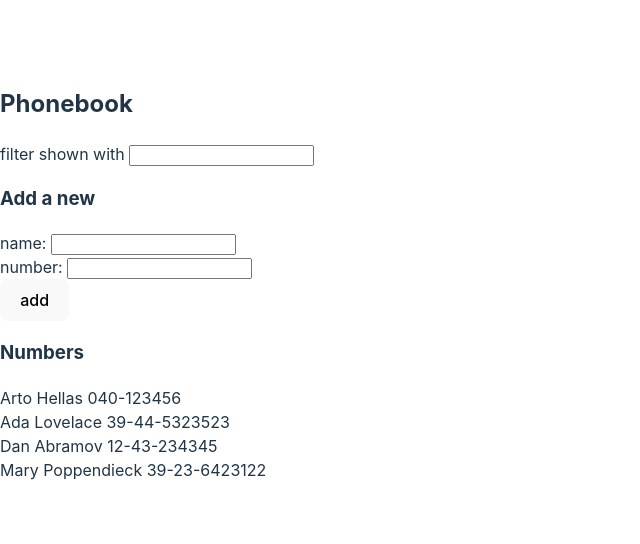
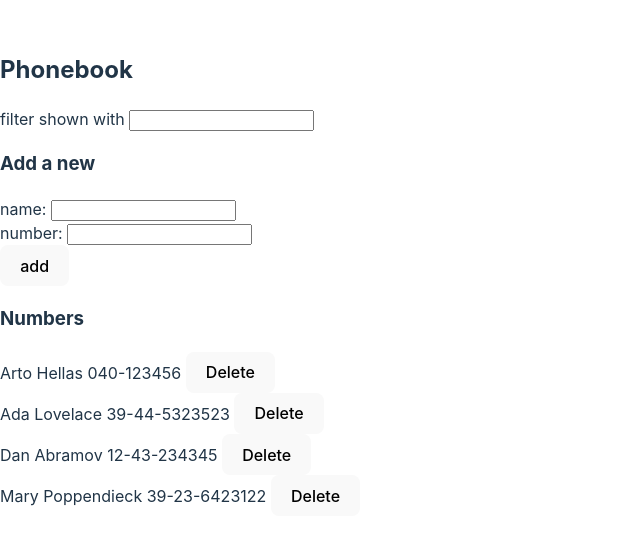
Before and after one commit to vineetverma321/FSO, a React (Vite) app in the folder P20620/: page / in a window 1280 px wide. Shown: the part 126-670 px from the top of the page, without its empty margins (0-640 px from the left). Built offline with nearby package versions, Linux system fonts and the light colour scheme; data requests are answered from the project's data file.

Commit message:
Exercises 2.12-2.14

```diff
--- a/P20620/package.json
+++ b/P20620/package.json
@@ -8,7 +8,7 @@
     "build": "vite build",
     "lint": "eslint .",
     "preview": "vite preview",
-    "server": "json-server -p3001 --watch db.json"
+    "server": "json-server -p3001 db.json"
   },
   "dependencies": {
     "axios": "^1.7.9",
--- a/P20620/src/App.jsx
+++ b/P20620/src/App.jsx
@@ -1,71 +1,8 @@
 import { useState, useEffect } from 'react';
-import axios from 'axios';
-
-const SearchFilter = ({ searchTerm, handleFilter }) => {
-  return (
-    <div>
-      filter shown with{'  '}
-      <input
-        name="filter"
-        value={searchTerm}
-        onChange={handleFilter}
-        autoComplete="off"
-      />
-    </div>
-  );
-};
-
-const FormNewPeople = ({
-  newName,
-  handleNewName,
-  newNumber,
-  handleNewNumber,
-  addNewPerson,
-}) => {
-  return (
-    <form onSubmit={addNewPerson}>
-      <div>
-        name:{' '}
-        <input
-          name="name"
-          value={newName}
-          onChange={handleNewName}
-          autoComplete="off"
-        />
-      </div>
-      <div>
-        number:{' '}
-        <input
-          name="number"
-          value={newNumber}
-          onChange={handleNewNumber}
-          autoComplete="off"
-        />
-      </div>
-      <div>
-        <button type="submit">add</button>
-      </div>
-    </form>
-  );
-};
-
-const Person = ({ perObj }) => {
-  return (
-    <div>
-      {perObj.name} {perObj.number}
-    </div>
-  );
-};
-
-const PersonsDisplay = ({ multPersons }) => {
-  return (
-    <div>
-      {multPersons.map((person) => (
-        <Person perObj={person} key={person.name + person.number} />
-      ))}
-    </div>
-  );
-};
+import personService from './services/persons';
+import SearchFilter from './components/searchFilter';
+import FormNewPeople from './components/FormNewPeople';
+import PersonsDisplay from './components/PersonsDisplay';
 
 // start of app component
 const App = () => {
@@ -81,10 +18,10 @@ const App = () => {
   const [filterPersons, setFilterPersons] = useState(persons);
 
   useEffect(() => {
-    axios.get('http://localhost:3001/persons').then((response) => {
-      // console.log(response.data);
-      setPersons(response.data);
-      setFilterPersons(response.data);
+    personService.get().then((people) => {
+      // console.log(people);
+      setPersons(people);
+      setFilterPersons(people);
     });
   }, []);
 
@@ -97,11 +34,21 @@ const App = () => {
 
   const handleFilter = (e) => {
     setSearchTerm(e.target.value);
-    // const searchTerm = e.target.value.toLowerCase();
     const newFilterPersons = persons.filter((person) =>
       person.name.toLowerCase().includes(e.target.value.toLowerCase())
     );
     setFilterPersons(newFilterPersons);
+  };
+
+  const Person = ({ perObj }) => {
+    return (
+      <div>
+        {perObj.name} {perObj.number}{' '}
+        <button onClick={() => delPerson(perObj.name, perObj.id)}>
+          Delete
+        </button>
+      </div>
+    );
   };
 
   const addNewPerson = (e) => {
@@ -119,10 +66,25 @@ const App = () => {
       ? alert(
           `${newPersonObj.name} already exists in the phonebook with number ${newPersonObj.number}`
         )
-      : (setPersons(persons.concat(newPersonObj)),
-        setNewName(''),
-        setNewNumber(''),
-        setFilterPersons(persons.concat(newPersonObj)));
+      : // axios.post('http://localhost:3001/persons', newPersonObj)
+        personService.create(newPersonObj).then((person) => {
+          setPersons(persons.concat(person)),
+            setNewName(''),
+            setNewNumber(''),
+            setFilterPersons(persons.concat(person));
+        });
+  };
+
+  const delPerson = (name, id) => {
+    if (window.confirm(`Delete ${name}?`)) {
+      personService.deletePerson(id).then((deletedPerson) => {
+        console.log(deletedPerson);
+        setPersons(persons.filter((person) => person.id !== deletedPerson.id));
+        setFilterPersons(
+          persons.filter((person) => person.id !== deletedPerson.id)
+        );
+      });
+    }
   };
 
   return (
@@ -138,7 +100,7 @@ const App = () => {
         addNewPerson={addNewPerson}
       />
       <h3>Numbers</h3>
-      <PersonsDisplay multPersons={filterPersons} />
+      <PersonsDisplay Person={Person} multPersons={filterPersons} />
     </div>
   );
 };
--- /dev/null
+++ b/P20620/src/components/FormNewPeople.jsx
@@ -0,0 +1,35 @@
+const FormNewPeople = ({
+  newName,
+  handleNewName,
+  newNumber,
+  handleNewNumber,
+  addNewPerson,
+}) => {
+  return (
+    <form onSubmit={addNewPerson}>
+      <div>
+        name:{' '}
+        <input
+          name="name"
+          value={newName}
+          onChange={handleNewName}
+          autoComplete="off"
+        />
+      </div>
+      <div>
+        number:{' '}
+        <input
+          name="number"
+          value={newNumber}
+          onChange={handleNewNumber}
+          autoComplete="off"
+        />
+      </div>
+      <div>
+        <button type="submit">add</button>
+      </div>
+    </form>
+  );
+};
+
+export default FormNewPeople;
--- /dev/null
+++ b/P20620/src/components/PersonsDisplay.jsx
@@ -0,0 +1,11 @@
+const PersonsDisplay = ({ Person, multPersons }) => {
+  return (
+    <div>
+      {multPersons.map((person) => (
+        <Person perObj={person} key={person.name + person.number} />
+      ))}
+    </div>
+  );
+};
+
+export default PersonsDisplay;
--- /dev/null
+++ b/P20620/src/components/searchFilter.jsx
@@ -0,0 +1,15 @@
+const SearchFilter = ({ searchTerm, handleFilter }) => {
+  return (
+    <div>
+      filter shown with{'  '}
+      <input
+        name="filter"
+        value={searchTerm}
+        onChange={handleFilter}
+        autoComplete="off"
+      />
+    </div>
+  );
+};
+
+export default SearchFilter;
--- /dev/null
+++ b/P20620/src/services/persons.js
@@ -0,0 +1,21 @@
+import axios from 'axios';
+
+const baseURL = 'http://localhost:3001/persons';
+
+const get = () => {
+  const request = axios.get(baseURL);
+  return request.then((response) => response.data);
+};
+
+const create = (newPerson) => {
+  const request = axios.post(baseURL, newPerson);
+  return request.then((response) => response.data);
+};
+
+const deletePerson = (id) => {
+  const customURL = `${baseURL}/${id}`;
+  const request = axios.delete(customURL);
+  return request.then((response) => response.data);
+};
+
+export default { get, create, deletePerson };
```
Also changed, not shown: P20620/db.json (line endings or trailing spaces).
